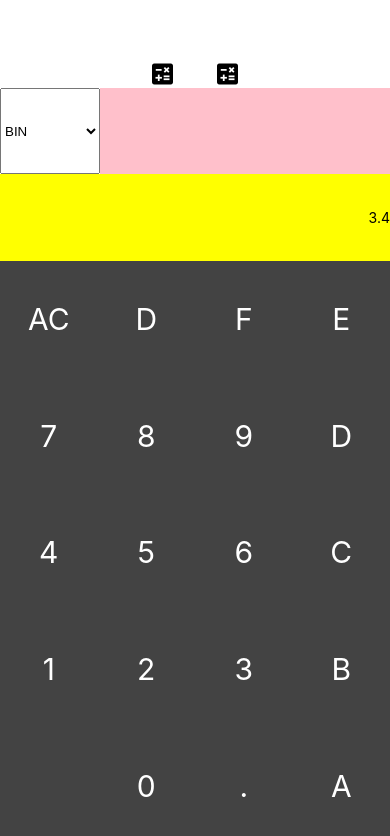
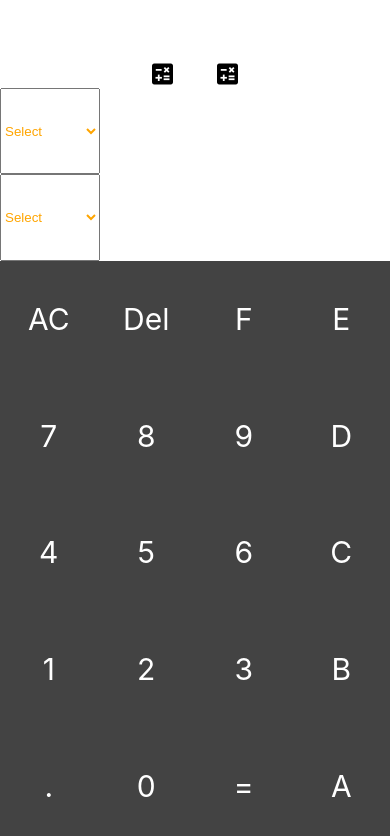
Before and after one commit to friday006/Modern-Calculator, a React Native app: screen /NumeralScreen in a window 390 px wide. Shown: the top 836 px of the page. Built offline with nearby package versions, Linux system fonts and the light colour scheme.

Commit message:
binary cal

```diff
--- a/screens/NumeralScreen.js
+++ b/screens/NumeralScreen.js
@@ -1,5 +1,4 @@
 import { StyleSheet, Text, View, TouchableOpacity } from 'react-native'
-// import DropdownMenu from 'react-native-dropdown-menu';
 import { Picker } from '@react-native-picker/picker';
 import React, { Component } from 'react'
 
@@ -10,39 +9,145 @@ export default class NumeralScreen extends Component {
     super()
     this.state = {
       cal: "",
-      cal_Text: "",
-      selectedLanguage: ""
+      cal_result: "",
+      selectednum: "",
+      selectednum2: "0",
+      valueofnum:"",
+      nums: [["AC", "Del", "F", "E"], [7, 8, 9, "D"], [4, 5, 6, "C"], [1, 2, 3, "B"], [".", 0, "=", "A"]]
+    }
+
+  }
+
+  calculate(){
+  switch(this.state.selectednum2){
+    case "Binary":
+      const text = this.state.cal
+      var Text = parseInt(text,2)
+      Text.toString(10)
+      this.setState({
+        cal_result: Text
+      })
+      break
+    case "0":
+
+      break
+}
+  }
+
+  opration(text){
+    switch(text){
+      case "Del":
+        const text = this.state.cal.split('')
+        text.pop()
+        this.setState({
+        cal: text.join('')
+          })
+        break
+      case "AC":
+        let text1= ""
+
+        this.setState({
+          cal:text1,
+          cal_result: text1
+        })
+        break
+    }
+
+  }
+
+  buttonPressed(text) {
+
+    if(text== "="){
+      return  this.calculate()
+    }
+    else if(text == "Del"){
+     return this.opration(text)
+    }
+    else if(text == "AC"){
+      return this.opration(text)
+    }
+    this.setState({
+      cal: this.state.cal+text
+    }
+    )
+
+  }
+  numsys(value) {
+    switch (value) {
+      case "Binary":
+        for (let k = 0; k < 5; k++) {
+          for (let l = 0; l < 4; l++) {
+            if (this.state.nums[k][l] == 1 || this.state.nums[k][l] == 0 || this.state.nums[k][l] == "AC" || this.state.nums[k][l] == "Del" || this.state.nums[k][l] == "=") {
+            }
+            else {
+              this.setState([this.state.nums[k][l] = "x"])
+            }
+          }
+        }
+        break
+      case "Decimal":
+        this.setState([this.state.nums = [["AC", "Del", "F", "E"], [7, 8, 9, "D"], [4, 5, 6, "C"], [1, 2, 3, "B"], ["", 0, ".", "A"]]])
+
+        for (let k = 0; k < 5; k++) {
+          for (let l = 0; l < 4; l++) {
+            if (this.state.nums[k][l] == 0 || this.state.nums[k][l] == 1 || this.state.nums[k][l] == 2 || this.state.nums[k][l] == 3 || this.state.nums[k][l] == 4 || this.state.nums[k][l] == 5 || this.state.nums[k][l] == 6 || this.state.nums[k][l] == 7 || this.state.nums[k][l] == 8 || this.state.nums[k][l] == 9 || this.state.nums[k][l] == "AC" || this.state.nums[k][l] == "Del") {
+
+            }
+            else {
+              this.setState([this.state.nums[k][l] = "x"])
+            }
+
+
+          }
+        }
+
+        break
+      case "Octal":
+        this.setState([this.state.nums = [["AC", "Del", "F", "E"], [7, 8, 9, "D"], [4, 5, 6, "C"], [1, 2, 3, "B"], ["", 0, ".", "A"]]])
+
+        for (let k = 0; k < 5; k++) {
+          for (let l = 0; l < 4; l++) {
+            if (this.state.nums[k][l] == 0 || this.state.nums[k][l] == 1 || this.state.nums[k][l] == 2 || this.state.nums[k][l] == 3 || this.state.nums[k][l] == 4 || this.state.nums[k][l] == 5 || this.state.nums[k][l] == 6 || this.state.nums[k][l] == 7 || this.state.nums[k][l] == 8 || this.state.nums[k][l] == "AC" || this.state.nums[k][l] == "Del") {
+            }
+            else {
+              this.setState([this.state.nums[k][l] = "x"])
+            }
+          }
+        }
+
+        break
+      case "Hexadecimal":
+        this.setState([this.state.nums = [["AC", "Del", "F", "E"], [7, 8, 9, "D"], [4, 5, 6, "C"], [1, 2, 3, "B"], ["", 0, ".", "A"]]])
+
+        break
+      default:
+        console.log(value)
 
     }
   }
-
-
-  buttonPressed(text) {
-    this.setState({
-      cal: this.state.cal + text
-    })
+  numsys_down(valueofpicker){
+    this.state.valueofnum = valueofpicker
   }
 
   render() {
     const { navigation } = this.props;
-    // const [selectedLanguage, setSelectedLanguage] = useState();
+
     let rows = []
-    let nums = [["AC", "D", "F", "E"], [7, 8, 9, "D"], [4, 5, 6, "C"], [1, 2, 3, "B"], ["", 0, ".", "A"]]
+
     for (let i = 0; i < 5; i++) {
       let row = []
       for (let j = 0; j < 4; j++) {
-        row.push(<TouchableOpacity key={nums[i][j]} style={styles.btn} onPress={() => this.buttonPressed(nums[i][j])}><Text style={styles.numText}>{nums[i][j]}</Text></TouchableOpacity>)
+        if (this.state.nums[i][j] == "x") {
+          row.push(<View key={i - j} style={styles.btn}><Text style={styles.numText_Bin}>{this.state.nums[i][j]}</Text></View>)
+        }
+        else {
+          row.push(<TouchableOpacity key={i + j} style={styles.btn} onPress={() => this.buttonPressed(this.state.nums[i][j])}><Text style={styles.numText}>{this.state.nums[i][j]}</Text></TouchableOpacity>)
+        }
       }
       rows.push(<View key={i} style={styles.row}>{row}</View>)
     }
 
-    // var data =["BIN","DEC","OCT","HEX"]
 
-    // let ops=[]
-    // let lets=["A","B","C","D","E",'F']
-    //   for(let i=0;i<6;i++){
-    //     ops.push(<TouchableOpacity><Text style={styles.numText}>{lets[i]}</Text></TouchableOpacity>)
-    //   }""
 
     return (
       <View style={styles.container}>
@@ -55,9 +160,10 @@ export default class NumeralScreen extends Component {
             <Picker
               mode='dropdown'
               style={styles.Picker}
-              selectedValue={this.state.selectedLanguage}
-              onValueChange={(itemValue, itemIndex) => this.setState({ selectedLanguage: itemValue })
+              selectedValue={this.state.selectednum}
+              onValueChange={(itemValue, itemIndex) => this.setState({ selectednum: itemValue }, () => { this.numsys(itemValue) })
               }>
+              <Picker.Item label="Select" value="0" />
               <Picker.Item label="BIN" value="Binary" />
               <Picker.Item label="DEC" value="Decimal" />
               <Picker.Item label="OCT" value="Octal" />
@@ -68,16 +174,29 @@ export default class NumeralScreen extends Component {
             <Text style={styles.cal_Text}>{this.state.cal}</Text>
           </View>
         </View>
-        <View style={styles.cal_result}>
-          <Text>3.4</Text>
+        <View style={styles.cal}>
+          <View style={styles.numsystem}>
+            <Picker
+              mode='dropdown'
+              style={styles.Picker}
+              selectedValue={this.state.selectednum2}
+              onValueChange={(itemValue, itemIndex) => this.setState({ selectednum2: itemValue })
+              }>
+              <Picker.Item label="Select" value="0" />
+              <Picker.Item label="BIN" value="Binary" />
+              <Picker.Item label="DEC" value="Decimal" />
+              <Picker.Item label="OCT" value="Octal" />
+              <Picker.Item label="HEX" value="Hexadecimal" />
+            </Picker>
+          </View>
+          <View style={styles.cal_Text_win}>
+            <Text style={styles.cal_Text}>{this.state.cal_result}</Text>
+          </View>
         </View>
         <View style={styles.nopad}>
           <View style={styles.number}>
             {rows}
           </View>
-          {/* <View style={styles.letters}>
-
-        </View> */}
         </View>
       </View>
     )
@@ -99,11 +218,9 @@ const styles = StyleSheet.create({
   },
   cal: {
     flex: 1.5,
-    // alignItems:"flex-end",
     justifyContent: 'space-between',
-    // backgroundColor:"blue",
     flexDirection: 'row',
-    // flexGrow:1.5
+    backgroundColor: 'white'
   },
   numsystem: {
     //  backgroundColor:"green",
@@ -117,8 +234,9 @@ const styles = StyleSheet.create({
   Picker: {
     // marginLeft:20,
     width: 100,
-    height: 20,
-    flex: 1
+    height: 50,
+    flex: 1,
+    color: "orange"
   },
   cal_Text_win: {
     // flexGrow:2,
@@ -126,7 +244,7 @@ const styles = StyleSheet.create({
     alignItems: 'flex-end',
     justifyContent: 'center',
     // marginLeft:30,
-    backgroundColor: 'pink'
+
   },
   cal_Text: {
     fontSize: 25,
@@ -154,6 +272,10 @@ const styles = StyleSheet.create({
     color: "white",
     fontSize: 30
   },
+  numText_Bin: {
+    color: "gray",
+    fontSize: 30
+  },
   number: {
     flex: 3,
   },
```
